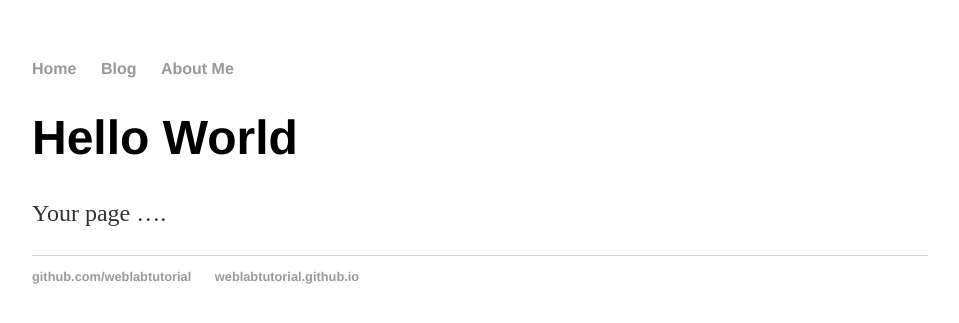
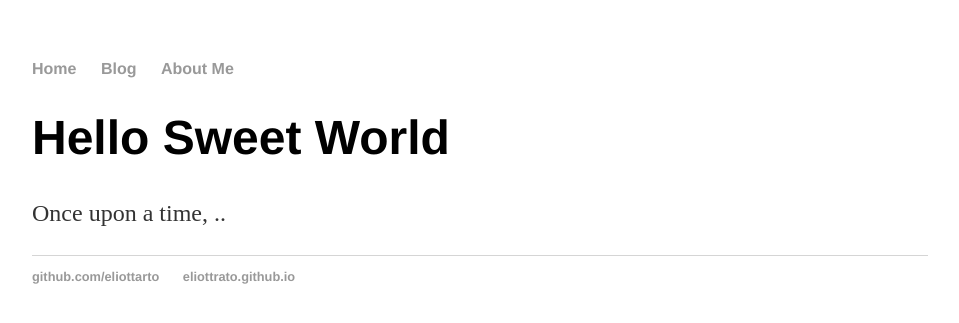
Before and after one commit to eliottrato/eliottrato.github.io, a Jekyll site: the page built from index.html, in a window 1280 px wide. Shown: the top 323 px of the page, without its empty margins (160-1119 px from the left). Built offline with Jekyll 4.4.1, drawn with Linux system fonts in a browser that asks for light colours.

Commit message:
Update index.html

```diff
--- a/index.html
+++ b/index.html
@@ -1,27 +1,8 @@
-<!DOCTYPE html>
-<html>
-<head>
-<title>Web Programming</title>
-<!-- link to main stylesheet -->
-<link rel="stylesheet" type="text/css" href="/css/main.css">
-</head>
-<body>
-<nav>
- <ul>
- <li><a href="/">Home</a></li>
- <li><a href="/blog">Blog</a></li>
-  <li><a href="/About Me">About Me</a><li>
- </ul>
-</nav>
-<div class="container">
- <div class="blurb">
- <h1>Hello World</h1>
- <p>Your page ….</p>
-<footer>
- <ul>
- <li><a href="https://github.com/weblabtutorial">github.com/weblabtutorial</a></li>
- <li><a href="https://weblabtutorial.github.io"> weblabtutorial.github.io </a></li>
-</ul>
-</footer>
-</body>
-</html>
+---
+layout: default
+title: Web Programming
+---
+<div class="blurb">
+<h1>Hello Sweet World</h1>
+<p>Once upon a time, ..</p>
+</div>
```
